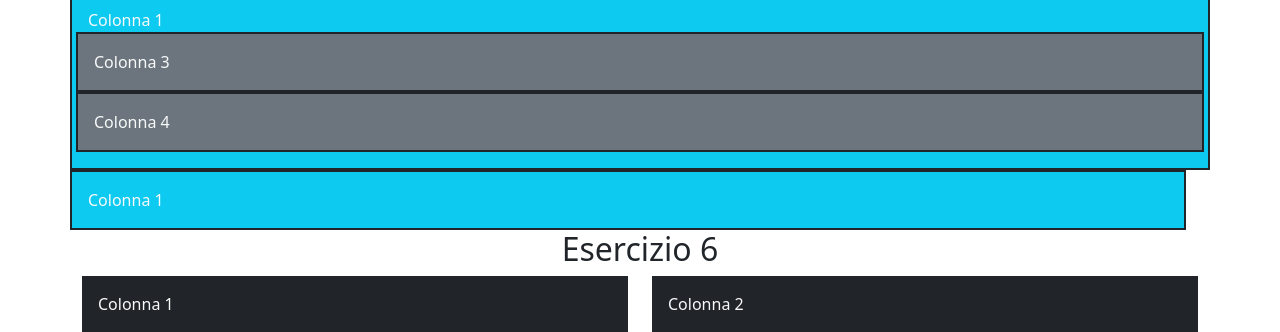
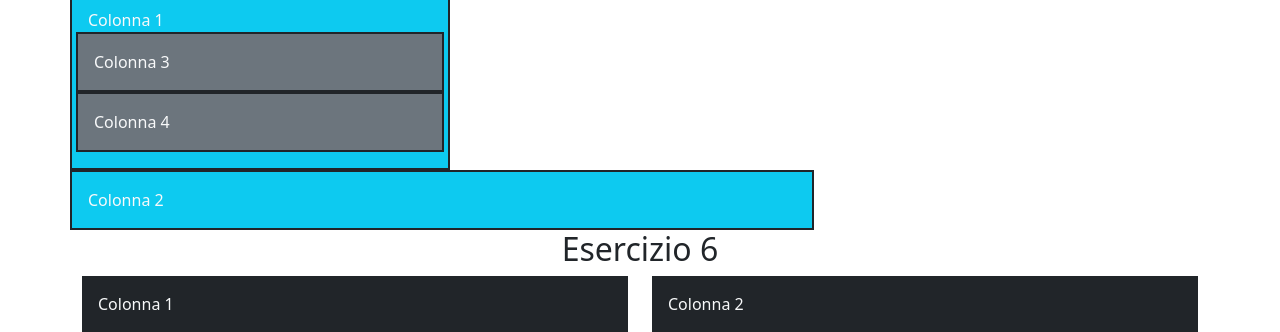
Before and after one commit to MichelaKalowski/U2-W6-D1, a plain HTML site: page index.html in a window 1280 px wide. Shown: the part 658-990 px from the top of the page. Drawn offline with nearby package versions, Linux system fonts and the light colour scheme.

Commit message:
aggiornamento

```diff
--- a/index.html
+++ b/index.html
@@ -50,14 +50,14 @@
     <h2 class="text-center">Esercizio 5</h2>
     <div class="container">
       <div class="row">
-        <div class="col-md-12 p-3 bg-info text-light border border-2 border border-dark">Colonna 1
+        <div class="col-md-4 p-3 bg-info text-light border border-2 border border-dark">Colonna 1
           <div class="row">
             <div class="col col-md-12 p-3 bg-secondary text-light border border-2 border border-dark">Colonna 3</div>
             <div class="col col-md-12 p-3 bg-secondary text-light border border-2 border border-dark">Colonna 4</div>
           </div>
         </div>
         <div class="row">
-          <div class="col-md-12 p-3 bg-info text-light border border-2 border border-dark">Colonna 1</div>
+          <div class="col-md-8 p-3 bg-info text-light border border-2 border border-dark">Colonna 2</div>
           </div>
     <h2 class="text-center">Esercizio 6</h2>
     <div class="container">
```
